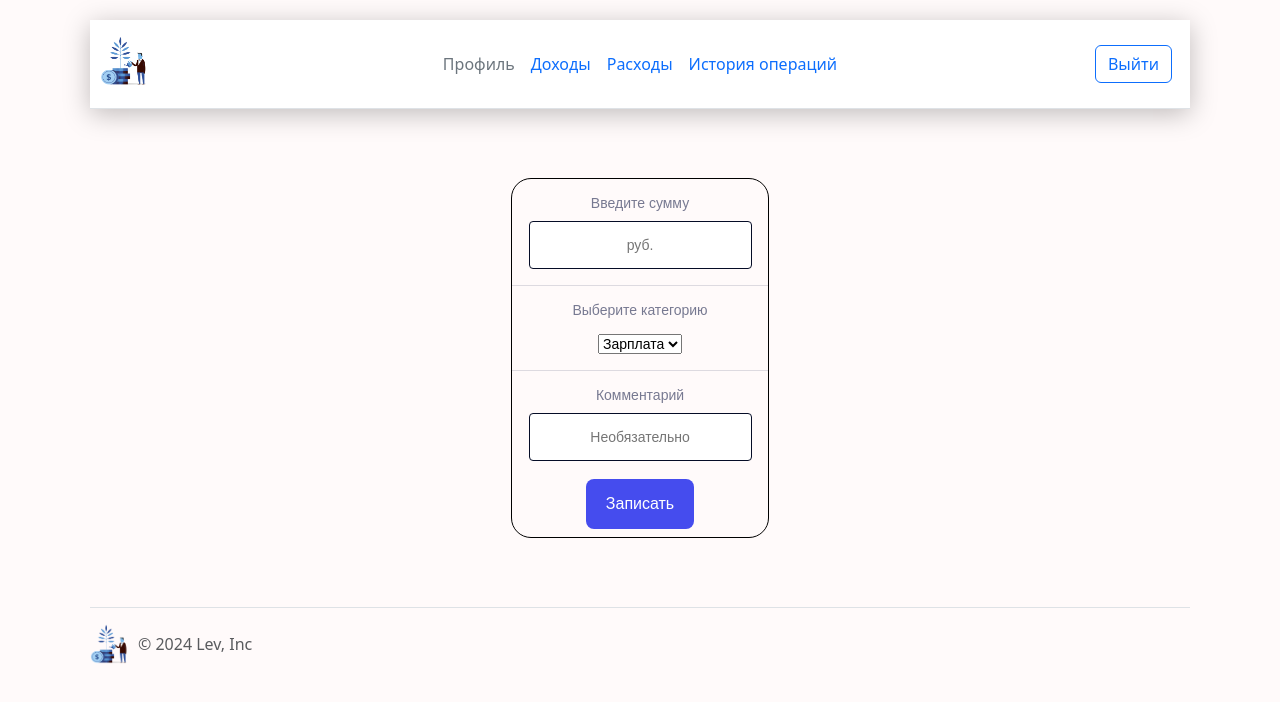
After one commit to MrTOOGLE/financialManagementWebsite, a Flask app: page /add_income in a window 1280 px wide. The commit adds this page. Shown: the top 702 px of the page. Run offline with Flask 3, Linux system fonts and the light colour scheme; a user stored in the database is signed in.

Commit message:
some changes

```diff
--- a/app.py
+++ b/app.py
@@ -121,10 +121,28 @@ def profile():
     return render_template('profile.html', name=user[3], balance=user[4])
 
 
-@app.route('/change_balance')
+@app.route('/add_income', methods=['GET', 'POST'])
 @login_required
-def change_balance():
-    return render_template('change_balance.html')
+def add_income():
+    if request.method == 'POST':
+        money = request.form.get('Money')
+        category = request.form.get('income_category')
+        comment = request.form.get('Comment')
+        #TODO: доделатб =)
+        try:
+            money = float(money)
+        except ValueError:
+            flash("Сумма должна быть числом", "error")
+
+        flash("Доходы были успешно записаны", "success")
+        return redirect('profile')
+    return render_template('income.html')
+
+
+@app.route('/add_expenses')
+@login_required
+def add_expenses():
+    return render_template('expenses.html')
 
 
 @app.route('/operations')
--- a/templates/base.html
+++ b/templates/base.html
@@ -19,7 +19,8 @@
         </div>
         <ul class="nav col-12 col-md-auto mb-2 justify-content-center mb-md-0">
             <li><a href="/profile" class="nav-link px-2 link-secondary">Профиль</a></li>
-            <li><a href="/change_balance" class="nav-link px-2">Записать доходы/расходы</a></li>
+            <li><a href="/add_income" class="nav-link px-2">Доходы</a></li>
+            <li><a href="/add_expenses" class="nav-link px-2">Расходы</a></li>
             <li><a href="/operations" class="nav-link px-2">История операций</a></li>
         </ul>
         <div class="col-md-3 text-end">
--- a/templates/change_balance.html
+++ /dev/null
@@ -1,5 +0,0 @@
-{% extends 'base.html' %}
-
-{% block title %}
-Добавление доходов/расходов
-{% endblock %}
--- /dev/null
+++ b/templates/income.html
@@ -0,0 +1,29 @@
+{% extends 'base.html' %}
+
+{% block title %}
+Добавление доходов
+{% endblock %}
+
+{% block content %}
+<form method="POST">
+    {% for cat, msg in get_flashed_messages(True) %}
+    <div class="flash {{cat}}">{{msg}}</div>
+    {% endfor %}
+
+    <br>
+    <label>Введите сумму</label>
+    <input type="text" placeholder="руб." name="Money" required>
+    <hr>
+    <label>Выберите категорию</label><br><br>
+    <select name="income_category">
+        <option value="Зарплата" selected>Зарплата</option>
+        <option value="Вклад">Вклад</option>
+        <option value="Подарок">Подарок</option>
+        <option value="Другое">Другое</option>
+    </select>
+    <hr>
+    <label>Комментарий</label>
+    <input type="text" placeholder="Необязательно" name="Comment" required>
+    <button type="submit">Записать</button>
+</form>
+{% endblock %}
--- a/templates/profile.html
+++ b/templates/profile.html
@@ -8,6 +8,11 @@
 <div align="center">
     <img src="static/images/rich_man.png" width="400">
 </div>
+
+{% for cat, msg in get_flashed_messages(True) %}
+<div class="flash {{cat}}">{{msg}}</div>
+{% endfor %}
+
 <h2>Приветствую вас, <span style="color: DarkOrange">{{name}}</span><br>Ваш баланс: <span
         style="color: ForestGreen">{{balance}}</span> рублей</h2>
 {% endblock %}
--- a/templates/registration.html
+++ b/templates/registration.html
@@ -17,9 +17,9 @@
         <label form="Password"><b>Пароль</b></label>
         <input type="password" placeholder="Введите пароль" name="Password" required>
         <label form="Nick"><b>Имя</b></label>
-        <input type="name" placeholder="Введите имя" name="Name" required>
+        <input type="text" placeholder="Введите имя" name="Name" required>
         <label form="Balance"><b>Баланс</b></label>
-        <input type="balance" placeholder="Введите cвой баланс" name="Balance" required>
+        <input type="text" placeholder="Введите cвой баланс" name="Balance" required>
         <button type="submit">Зарегистрироваться</button>
     </div>
 </form>
```
Also changed, not shown: templates/expenses.html (added, +36 -0 lines).
